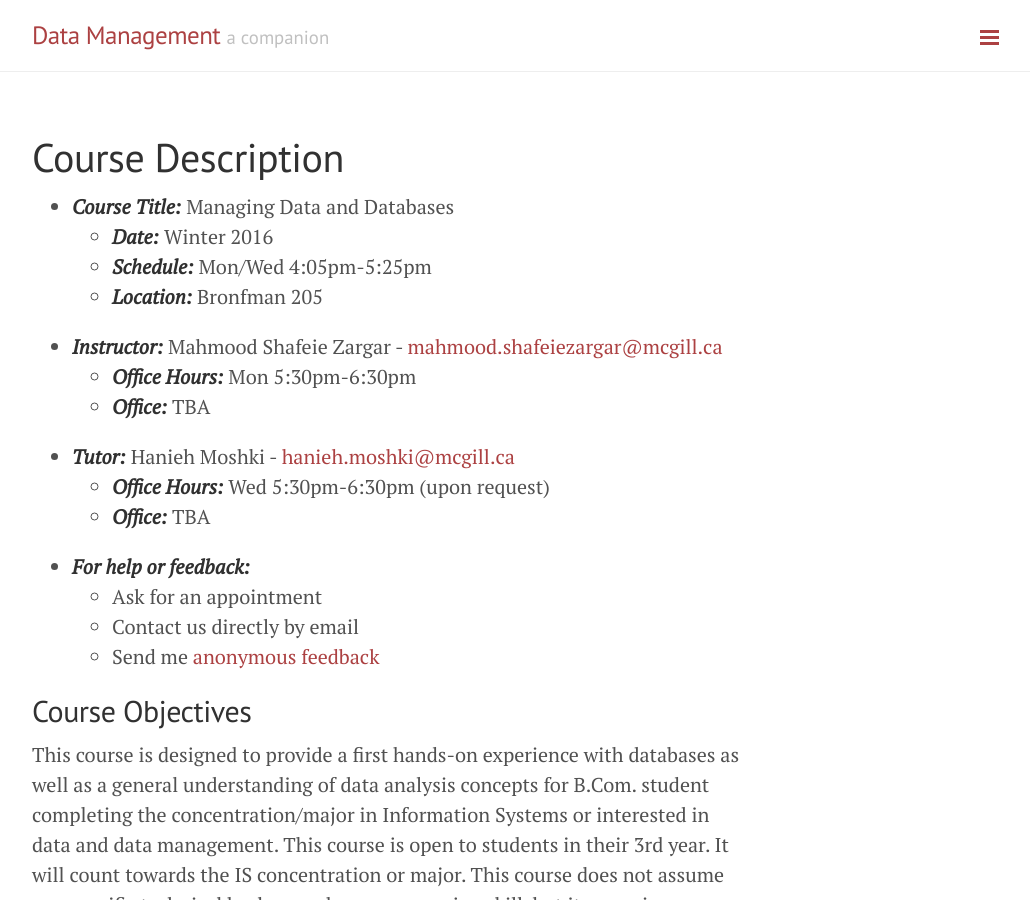
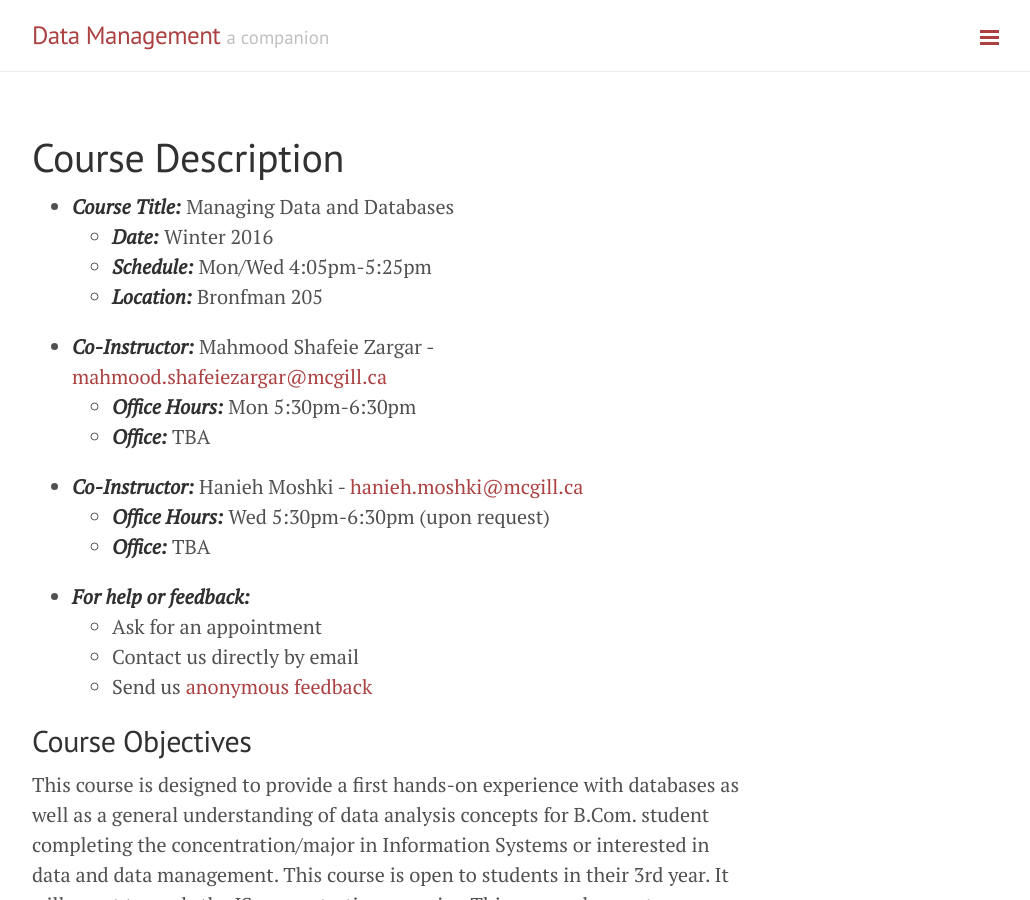
Before and after one commit to retrography/data-management, a Jekyll site: the page built from index.markdown, in a window 1280 px wide and 900 px high. Shown: the whole window, without its empty margins (248-1278 px from the left). Built offline with Jekyll 4.4.1, drawn with Linux system fonts in a browser that asks for light colours; Markdown is read by kramdown in place of the engine named in the settings.

Commit message:
Update index.markdown

```diff
--- a/index.markdown
+++ b/index.markdown
@@ -8,16 +8,16 @@ title: Course Description
     - ___Date:___ Winter 2016
     - ___Schedule:___ Mon/Wed 4:05pm-5:25pm
     - ___Location:___ Bronfman 205
-- ___Instructor:___ Mahmood Shafeie Zargar - <mahmood.shafeiezargar@mcgill.ca>
+- ___Co-Instructor:___ Mahmood Shafeie Zargar - <mahmood.shafeiezargar@mcgill.ca>
     - ___Office Hours:___ Mon 5:30pm-6:30pm
     - ___Office:___ TBA
-- ___Tutor:___ Hanieh Moshki - <hanieh.moshki@mcgill.ca>
+- ___Co-Instructor:___ Hanieh Moshki - <hanieh.moshki@mcgill.ca>
     - ___Office Hours:___ Wed 5:30pm-6:30pm (upon request)
     - ___Office:___ TBA
 - ___For help or feedback:___
     - Ask for an appointment
     - Contact us directly by email
-    - Send me [anonymous feedback](TBA)
+    - Send us [anonymous feedback](TBA)
 
 
 ## Course Objectives
```
